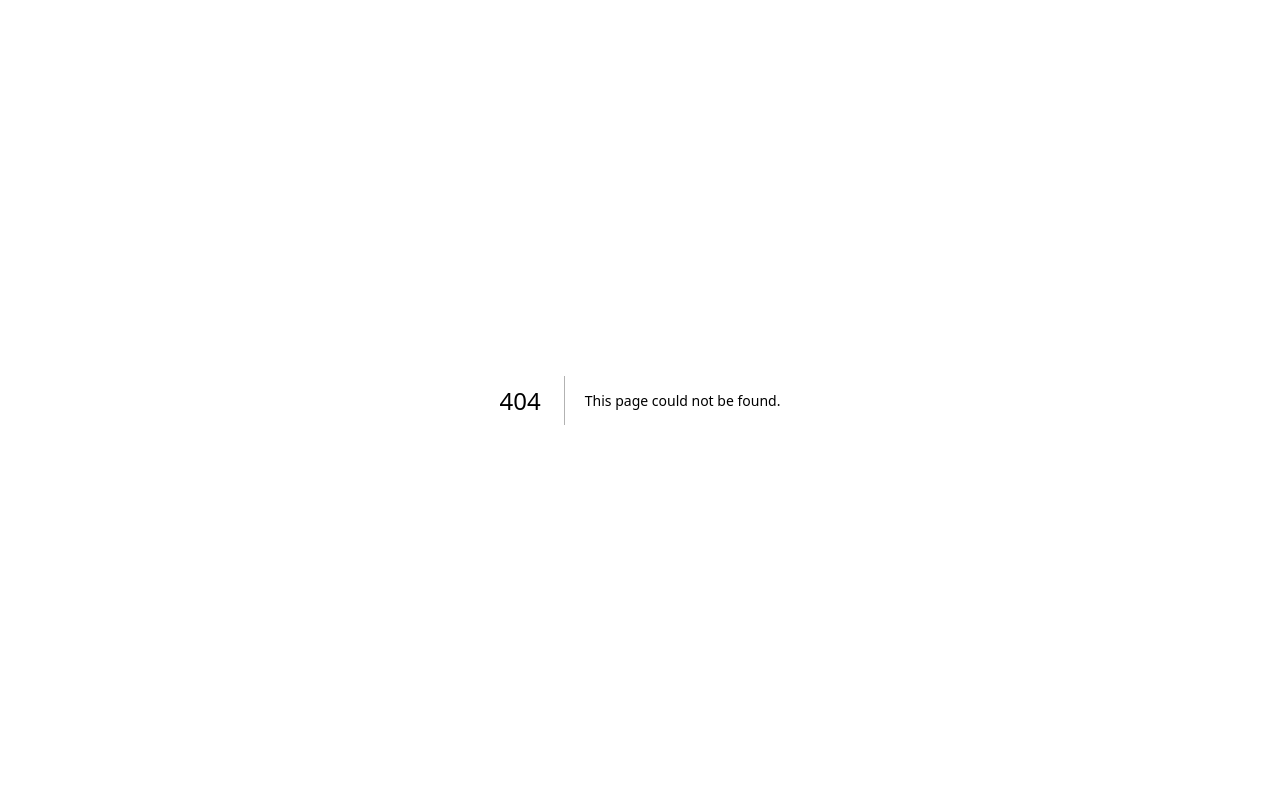
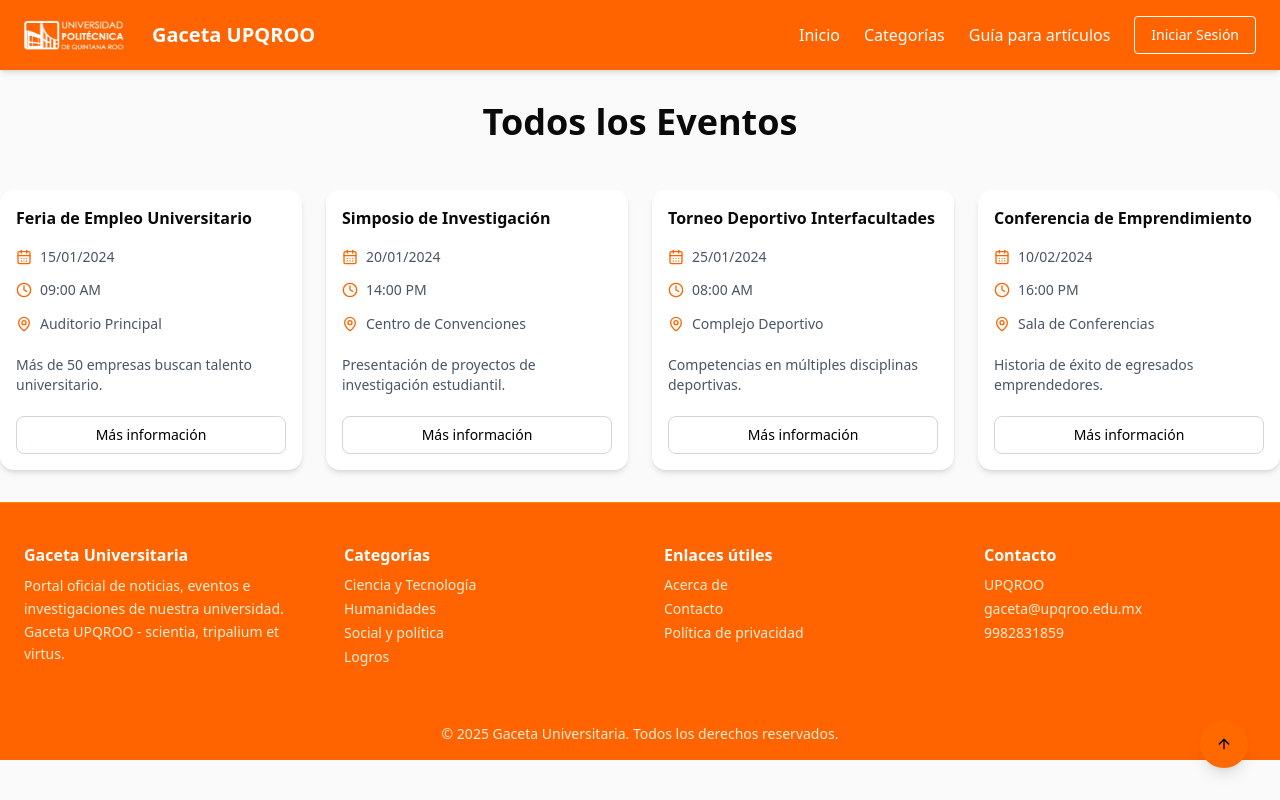
Before and after one commit to EliSalas1/GacetaElectronicaUPQROO, a Next.js app in the folder gacetaelectronica/: page /publica/alleventpage in a window 1280 px wide. Before the commit this address had no page. Built offline with nearby package versions, Linux system fonts and the light colour scheme.

Commit message:
Vista deEventos y agregado de barra de busqueda
Se agrego la vista de eventos y algunos componentes del mismo, además del componente de barra de busqueda en categorias

```diff
--- a/gacetaelectronica/package.json
+++ b/gacetaelectronica/package.json
@@ -22,7 +22,7 @@
     "clsx": "^2.1.1",
     "express": "^5.1.0",
     "lucide-react": "^0.514.0",
-    "mysql2": "^3.14.1",
+    "mysql2": "^3.14.2",
     "next": "15.3.3",
     "next-themes": "^0.4.6",
     "react": "^19.1.0",
--- /dev/null
+++ b/gacetaelectronica/src/app/publica/alleventpage/page.tsx
@@ -0,0 +1,44 @@
+"use client"
+
+import { useState } from "react"
+import Header from "@/components/Header"
+import Footer from "@/components/Footer"
+import ButtomUp from "@/components/CategoriasComponents/ButtomUp"
+import { eventos } from "@/entities/article"
+import EventCard from "@/components/AllEventsPageComponents/EventCard"
+import EventModal from "@/components/HomeComponents/EventModal"
+import { Event } from "@/entities/user"
+
+export default function AllEventsPage() {
+  const [selectedEvent, setSelectedEvent] = useState<Event | null>(null)
+
+  return (
+    <div className="min-h-screen bg-neutral-50">
+      <Header />
+
+      <div className="max-w-[1280px] mx-auto py-8">
+        <h1 className="text-4xl font-bold text-center mb-12 text-accent-900">Todos los Eventos</h1>
+
+          <div className="grid grid-cols-1 sm:grid-cols-2 md:grid-cols-3 lg:grid-cols-4 gap-6">
+          {eventos.map((event, index) => (
+            <EventCard key={index} event={event} onClick={() => setSelectedEvent(event)} />
+          ))}
+        </div>
+      </div>
+
+      <ButtomUp />
+      <Footer />
+
+      {selectedEvent && (
+        <EventModal
+          event={selectedEvent}
+          onClose={() => setSelectedEvent(null)}
+        />
+      )}
+
+
+    </div>
+
+
+  )
+}
--- a/gacetaelectronica/src/app/publica/categorias/page.tsx
+++ b/gacetaelectronica/src/app/publica/categorias/page.tsx
@@ -6,6 +6,7 @@ import Footer from "@/components/Footer"
 import CategorySection from "@/components/CategoriasComponents/categorySection"
 import { articlesData } from "@/components/CategoriasComponents/articlesMock"
 import ButtomUp from "@/components/CategoriasComponents/ButtomUp"
+import SearchBar from "@/components/HomeComponents/SearchBar"
 
 export default function CategoriasPage() {
   // Estado para llevar el control de qué categorías están expandidas
@@ -23,8 +24,15 @@ export default function CategoriasPage() {
     // Contenedor principal
     <div className="min-h-screen bg-neutral-50">
       <Header />
+      {/* Título principal de la página */}
       <div className="max-w-[1280px] mx-auto py-8">
         <h1 className="text-4xl font-bold text-center mb-12 text-accent-900">Categorías</h1>
+
+        <div className="mb-4">
+        <SearchBar />
+        </div>
+
+        {/* Renderiza un botón para cada categoría */}
 
         {/* Renderiza una sección por cada categoría con sus artículos */}
         {Object.entries(articlesData).map(([categoryKey, articles]) => (
--- /dev/null
+++ b/gacetaelectronica/src/components/AllEventsPageComponents/EventCard.tsx
@@ -0,0 +1,53 @@
+// components/HomeComponents/EventCard.tsx
+"use client";
+
+import { useState } from "react";
+import { CalendarDays, Clock, MapPin } from "lucide-react";
+import { Event } from "@/entities/user";
+import EventModal from "@/components/HomeComponents/EventModal";
+
+interface EventCardProps {
+  event: Event;
+    onClick: () => void;
+}
+
+export default function EventCard({ event, onClick }: EventCardProps) {
+  const [isOpen, setIsOpen] = useState(false);
+
+  return (
+    <>
+      <div className="bg-white rounded-xl shadow-md p-4 h-[280px] w-full flex flex-col justify-between max-w-xs mx-auto">
+        <h3 className="font-bold mb-2">{event.titulo}</h3>
+
+        {/* Fecha */}
+        <div className="flex items-center text-sm text-gray-600 mb-1">
+          <CalendarDays className="w-4 h-4 mr-2 text-[#FF6400]" />
+          {event.fecha}
+        </div>
+
+        {/* Hora */}
+        <div className="flex items-center text-sm text-gray-600 mb-1">
+          <Clock className="w-4 h-4 mr-2 text-[#FF6400]" />
+          {event.hora}
+        </div>
+
+        {/* Lugar */}
+        <div className="flex items-center text-sm text-gray-600 mb-3">
+          <MapPin className="w-4 h-4 mr-2 text-[#FF6400]" />
+          {event.lugar}
+        </div>
+
+        <p className="text-sm text-gray-600 mb-3">
+          {event.descripcion}
+        </p>
+
+        <button
+          onClick={onClick}
+          className="w-full border border-gray-300 text-center rounded-md py-2 text-black hover:bg-gray-100 transition text-sm font-medium"
+        >
+          Más información
+        </button>
+      </div>
+    </>
+  );
+}
--- a/gacetaelectronica/src/components/Header.tsx
+++ b/gacetaelectronica/src/components/Header.tsx
@@ -74,7 +74,7 @@ export default function Header() {
                   {categories.map((cat) => (
                     <Link
                       key={cat}
-                      href="/categorias"
+                      href="./publica/categorias"
                       className="block px-4 py-3 text-gray-700 hover:bg-orange-50 hover:text-[#FF6400] hover:pl-6 transition-all duration-200"
                     >
                       {cat}
--- a/gacetaelectronica/src/components/HomeComponents/Events.tsx
+++ b/gacetaelectronica/src/components/HomeComponents/Events.tsx
@@ -22,7 +22,7 @@ export default function Events() {
           variant="outline"
           className="ml-4 bg-white text-[#4C0000] border border-[#4C0000] hover:bg-[#4C0000] hover:text-white text-sm px-3 py-1 h-auto"
         >
-          <a href="#eventos" className="flex items-center gap-2">
+          <a href="/publica/alleventpage" className="flex items-center gap-2">
             Ver todos →
           </a>
         </Button>
```
Also changed, not shown: 1 other file (tests, documents, lock files or other folders).
